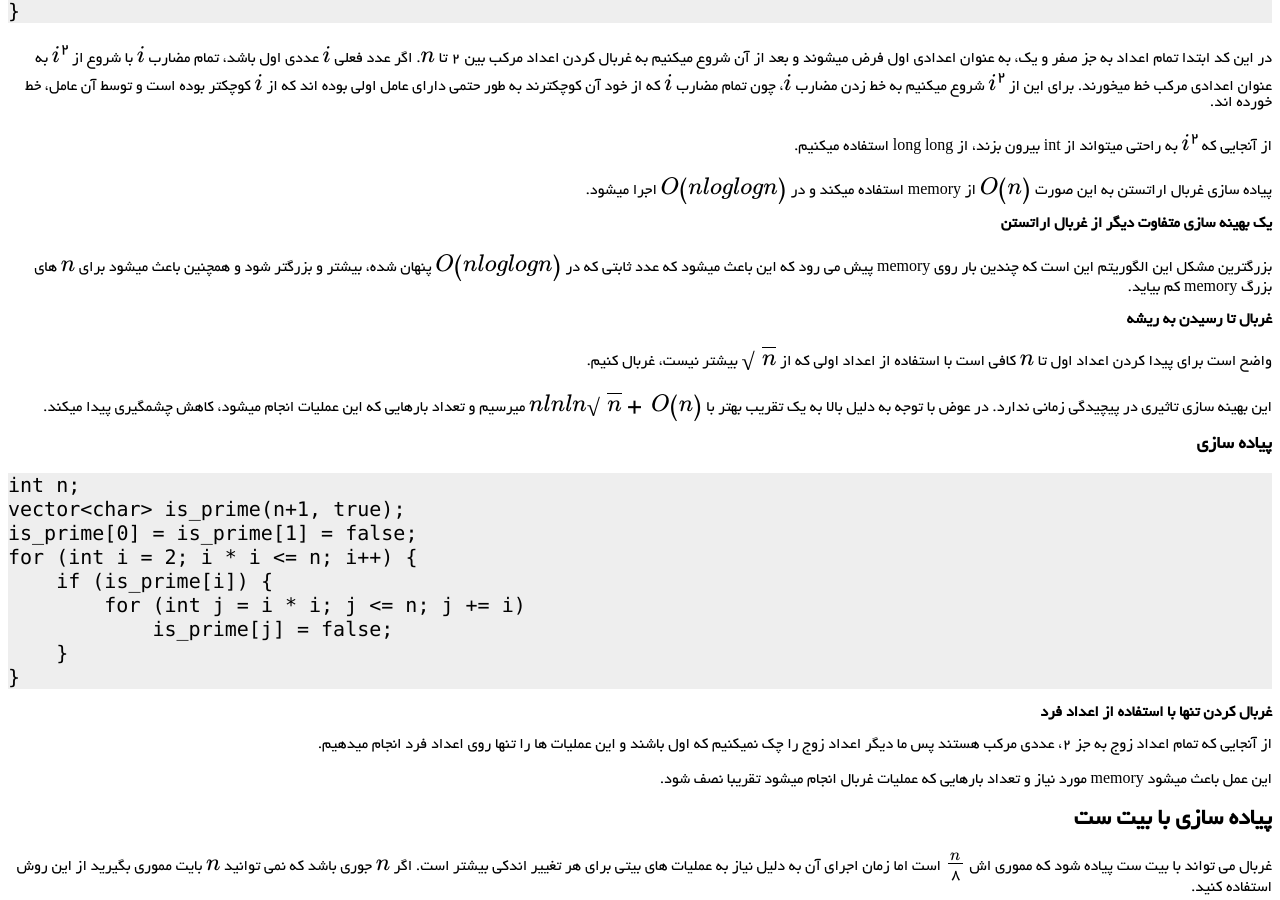
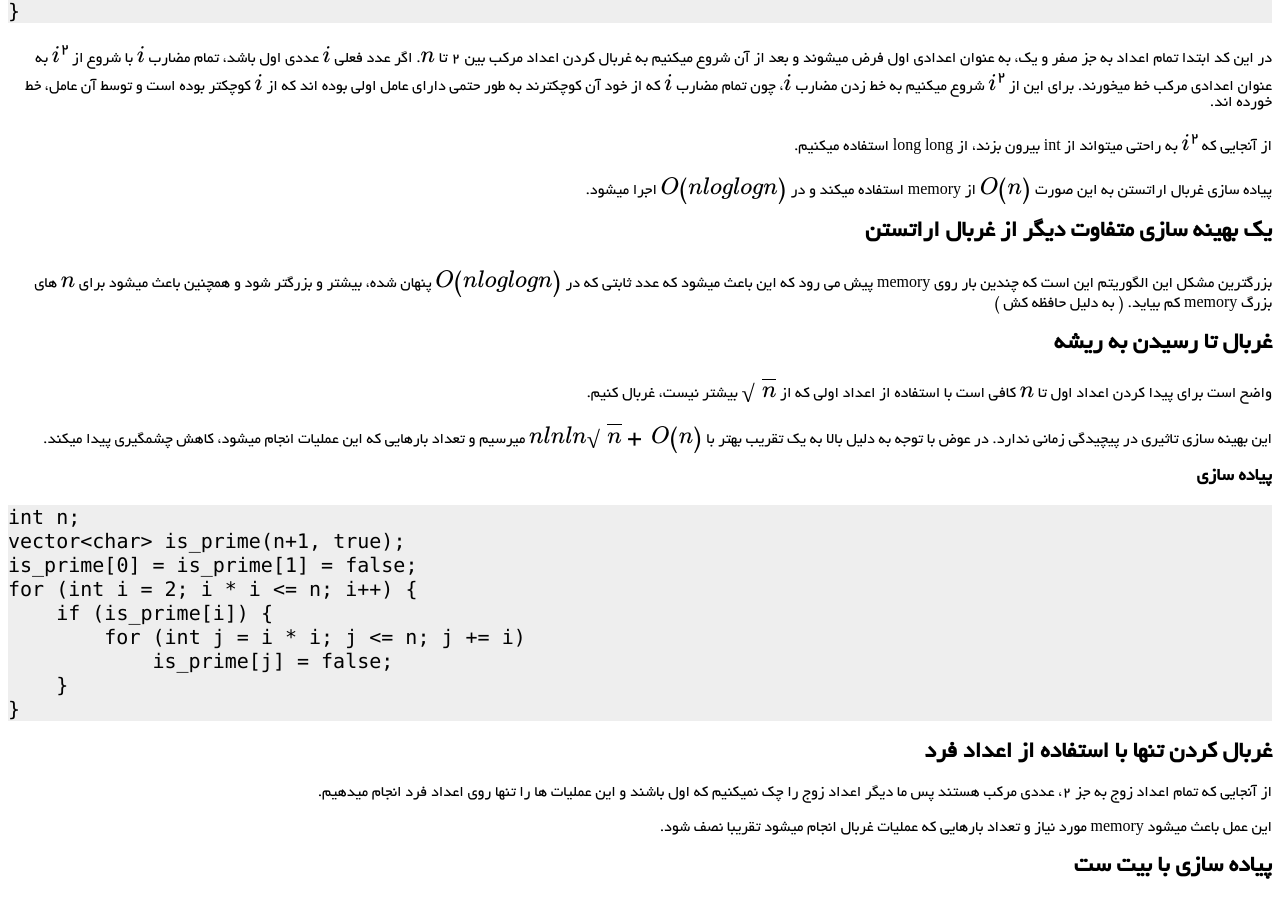
Before and after one commit to shaazzz/FarsiCP, a Jekyll site: the page built from wiki/algorithm/algebra/sieve_eratosthenes.md, in a window 1280 px wide and 900 px high, scrolled down 434 px. Built offline with Jekyll 4.4.1, drawn with Linux system fonts in a browser that asks for light colours; nearby versions of some CDN libraries; formulas are drawn with MathJax 3; a style sheet for code colours, icons or effects is not loaded; our own code applies the rules of GitHub Pages for plain Markdown files.

Commit message:
Update sieve_eratosthenes.md

````diff
--- a/wiki/algorithm/algebra/sieve_eratosthenes.md
+++ b/wiki/algorithm/algebra/sieve_eratosthenes.md
@@ -23,11 +23,11 @@ for (int i = 2; i <= n; i++) {
 
 پیاده سازی غربال اراتستن به این صورت $O(n)$ از memory استفاده میکند و در $O(nloglogn)$ اجرا میشود.
 
-**یک بهینه سازی متفاوت دیگر از غربال اراتستن**
+## یک بهینه سازی متفاوت دیگر از غربال اراتستن
 
-بزرگترین مشکل این الگوریتم این است که چندین بار روی memory پیش می رود که این باعث میشود که عدد ثابتی که در $O(nloglogn)$ پنهان شده، بیشتر و بزرگتر شود و همچنین باعث میشود برای $n$ های بزرگ memory کم بیاید.
+بزرگترین مشکل این الگوریتم این است که چندین بار روی memory پیش می رود که این باعث میشود که عدد ثابتی که در $O(nloglogn)$ پنهان شده، بیشتر و بزرگتر شود و همچنین باعث میشود برای $n$ های بزرگ memory کم بیاید. ( به دلیل حافظه کش )
 
-**غربال تا رسیدن به ریشه**
+## غربال تا رسیدن به ریشه
 
 واضح است برای پیدا کردن اعداد اول تا $n$ کافی است با استفاده از اعداد اولی که از $ \sqrt n$ بیشتر نیست، غربال کنیم.
 
@@ -46,7 +46,7 @@ for (int i = 2; i * i <= n; i++) {
 }
 ```
 
-**غربال کردن تنها با استفاده از اعداد فرد**
+## غربال کردن تنها با استفاده از اعداد فرد
 
 از آنجایی که تمام اعداد زوج به جز 2، عددی مرکب هستند پس ما دیگر اعداد زوج را چک نمیکنیم که اول باشند و این عملیات ها را تنها روی اعداد فرد انجام میدهیم.
 
````
